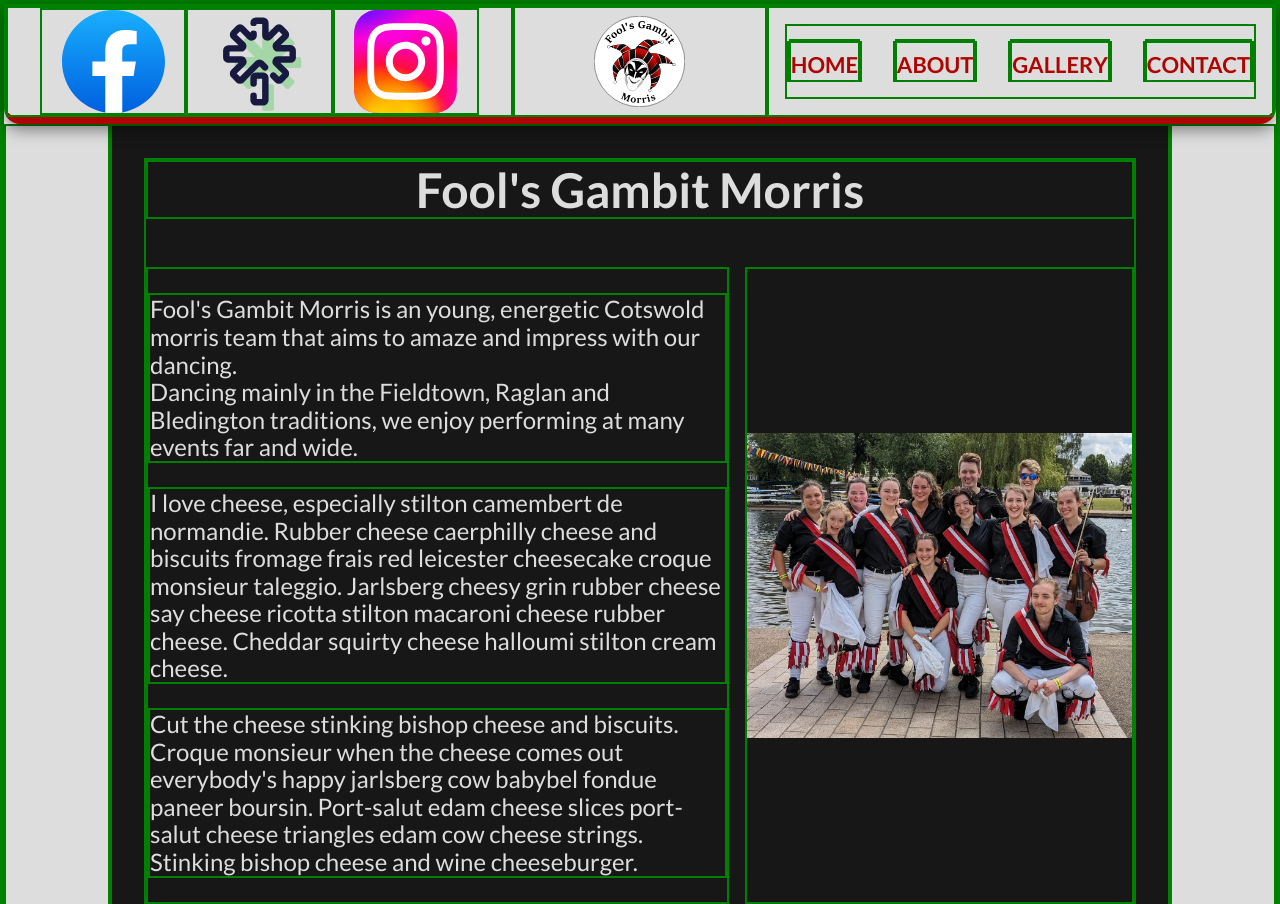
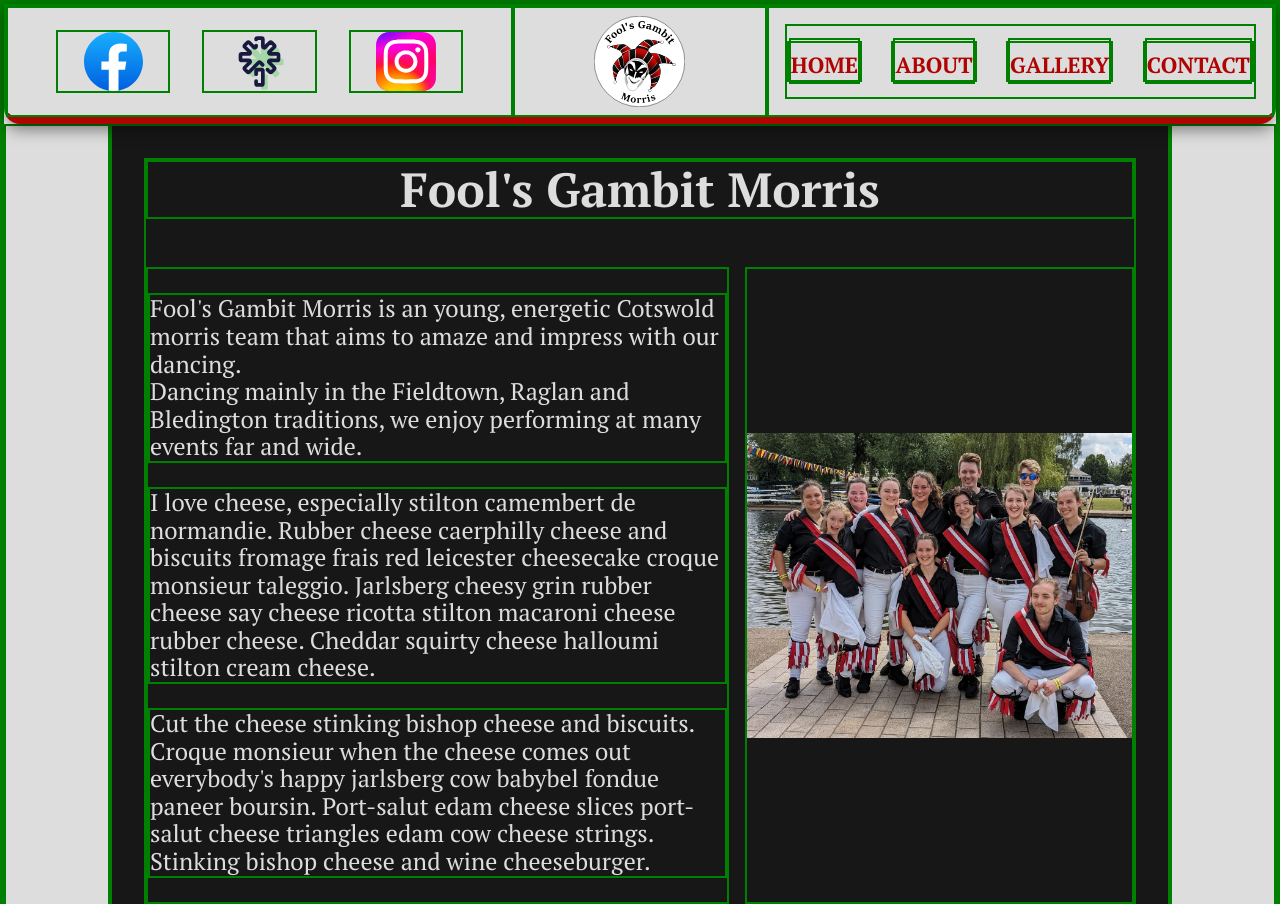
Before and after one commit to KynanPR/Fools-Website, a website: page index.html in a window 1280 px wide. Shown: the top 904 px of the page. Drawn offline with nearby package versions, Linux system fonts and the light colour scheme; files that its build step writes are made by us from their sources; a web font is replaced by a local one.

Commit message:
Use updated font

```diff
--- a/source/styles.scss
+++ b/source/styles.scss
@@ -50,7 +50,7 @@ $margin__thin: calc($margin__standard / 2);
 /* General stylings and helper classes - start */
 * {
 	box-sizing: border-box;
-	font-family: Lato, Arial, Helvetica, sans-serif;
+	font-family: "PT Serif", Arial, Helvetica, sans-serif;
 	border: 2px solid $colour-debug; // Debug borders
 }
 
@@ -145,6 +145,10 @@ header {
 	grid-column: 1;
 	@include single-row-grid(3);
 
+	a {
+		margin: 15% $margin__thin;
+	}
+
 	div {
 		margin: 15% $margin__thin;
 	}
```
